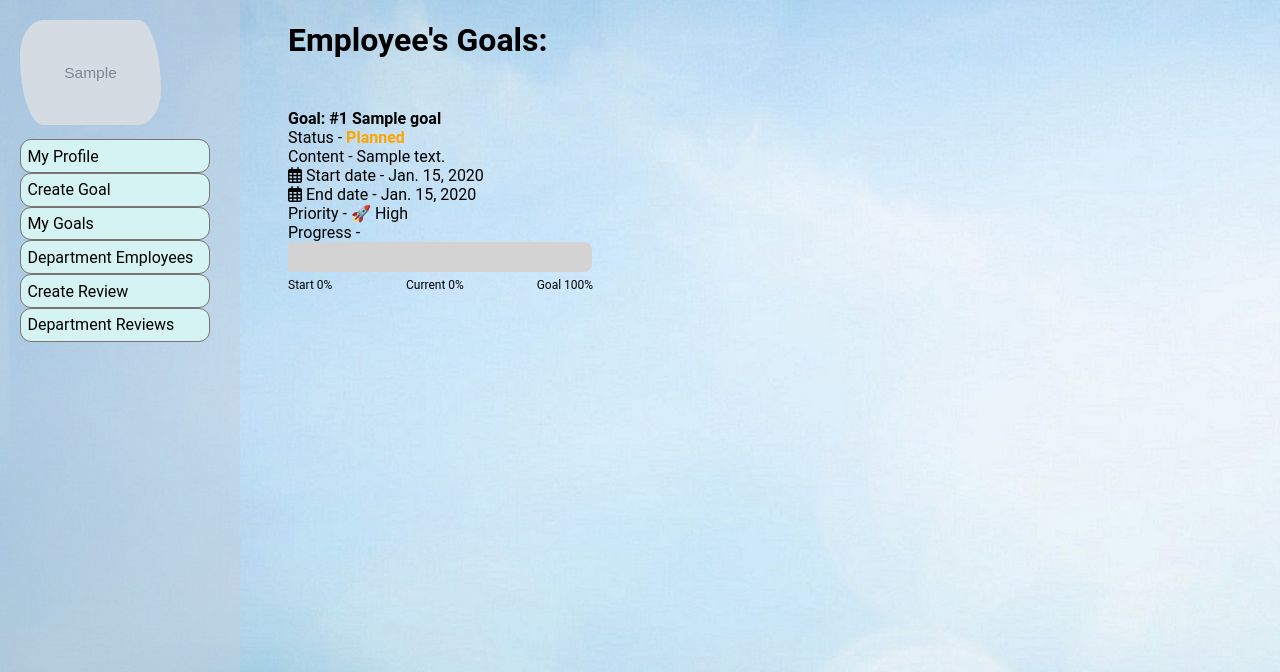
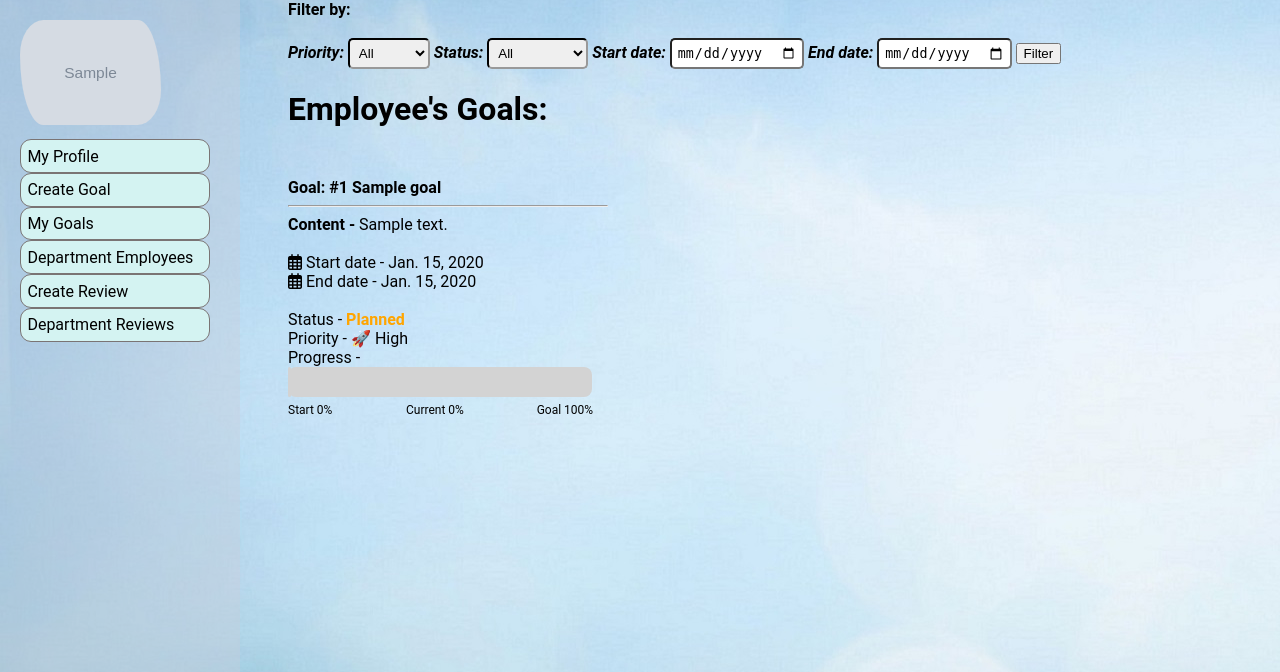
Before and after one commit to JurateKru/employee_recognition_platform, a Django app: page /employees/employee/1/goals/ in a window 1280 px wide. Shown: the part 73-745 px from the top of the page. Run offline with Django 4.2, Linux system fonts and the light colour scheme; a user stored in the database is signed in; tables that the repository leaves empty hold one stand-in row (values such as "Sample post"); grey boxes marked "Sample" are stand-in pictures; some libraries are stand-ins or nearby versions.

Commit message:
Search bug fixed, goal list stiled

```diff
--- a/employee_recognition_platform/goals_management/models.py
+++ b/employee_recognition_platform/goals_management/models.py
@@ -156,8 +156,11 @@ class Goal(models.Model):
         status = dict(Goal.GOAL_STATUS)[self.status]
         return f'{self.title}, {status}'
 
+    def get_class_name(self):
+        return self.__class__.__name__
+
     def get_absolute_url(self):
-        return reverse("goal_detail", kwargs={"pk": self.pk})
+        return reverse("goal_detail", kwargs={'pk': self.pk})
 
 
 class Review(models.Model):
@@ -224,8 +227,11 @@ class Review(models.Model):
     def __str__(self):
         return f'{self.employee}, {self.total_review}'
 
+    def get_class_name(self):
+        return self.__class__.__name__
+
     def get_absolute_url(self):
-        return reverse("review_detail", kwargs={"pk": self.pk})
+        return reverse("review_detail", kwargs={'pk': self.pk})
 
 
 class GoalJournal(models.Model):
--- a/employee_recognition_platform/goals_management/static/css/style.css
+++ b/employee_recognition_platform/goals_management/static/css/style.css
@@ -394,7 +394,7 @@ td + td {
   background-color: lightgray;
   position: relative;
   border-radius: 0.5rem;
-  margin-bottom: 40px;
+  margin-bottom: 60px;
   width: 19rem;
 }
 
@@ -461,6 +461,9 @@ td + td {
   width: 20rem;
   border: 1px solid black;
   margin-right: 15px;
+}
+.content-width{
+  width: 20rem;
 }
 
 .journal-section form{
--- a/employee_recognition_platform/goals_management/templates/goals_management/employee_goals_list.html
+++ b/employee_recognition_platform/goals_management/templates/goals_management/employee_goals_list.html
@@ -3,12 +3,43 @@
 {% block stylesheet %}<link rel='stylesheet' href="{% static 'css/style.css' %}">{% endblock stylesheet %}
 {% block title %}Employee's Goals{% endblock title %}
 {% block content %}
+<div class="filter">
+    <form method="GET">
+        <label for="priority"><b>Filter by: <br><br><i>Priority:</i></b></label>
+        <select name="priority" id="priority">
+            <option value="all" {% if request.GET.priority == 'all' %}selected{% endif %}>All</option>
+            <option value="0" {% if request.GET.priority == '0' %}selected{% endif %}>High</option>
+            <option value="1" {% if request.GET.priority == '1' %}selected{% endif %}>Medium</option>
+            <option value="2" {% if request.GET.priority == '2' %}selected{% endif %}>Low</option>
+        </select>
+        <label for="status"><b><i>Status:</b></i></label>
+        <select name="status" id="status">
+            <option value="all" {% if request.GET.status == 'all' %}selected{% endif %}>All</option>
+            <option value="0" {% if request.GET.status == '0' %}selected{% endif %}>Planned</option>
+            <option value="1" {% if request.GET.status == '1' %}selected{% endif %}>In progress</option>
+            <option value="2" {% if request.GET.status == '2' %}selected{% endif %}>Complete</option>
+            <option value="3" {% if request.GET.status == '3' %}selected{% endif %}>On hold</option>
+            <option value="4" {% if request.GET.status == '4' %}selected{% endif %}>Cancelled</option>
+        </select>
+        <label for="start_date"><b><i>Start date:</b></i></label>
+        <input type="date" name="start_date" id="start_date" value="{% if request.GET.start_date %}{{ request.GET.start_date }}{% endif %}">
+        <label for="end_date"><b><i>End date:</b></i></label>
+        <input type="date" name="end_date" id="end_date" value="{% if request.GET.end_date %}{{ request.GET.end_date }}{% endif %}">
+        <button type="submit">Filter</button>
+    </form>
+</div>
 <div class= "requests">
+
     <h1>Employee's Goals:</h1>
     {% if goals %}
     <ul>
         {% for goal in goals %}
             <li><b>Goal: #{{ goal.id }} {{ goal.title}}</b>
+                <div class= "content-width">
+                <hr><b> Content -</b> {{ goal.description }}<br>
+                </div>
+                <br> <i class="far fa-calendar-alt"></i> Start date -  {{ goal.start_date }}
+                <br> <i class="far fa-calendar-alt"></i> End date -  {{ goal.end_date }}<br>
                 <br> Status -
                 {% if goal.status == 0 %}
                     <span style="color: orange;"><strong> Planned</strong></span>
@@ -22,9 +53,8 @@
                     <span style="color: red;"><strong> Cancelled</strong></span>
                 {% else %}
                 {% endif %}
-                    <br> Content - {{ goal.description }}
-                    <br> <i class="far fa-calendar-alt"></i> Start date -  {{ goal.start_date }}
-                    <br> <i class="far fa-calendar-alt"></i> End date -  {{ goal.end_date }}
+
+
                     <br> Priority -  {{ goal.get_priority_display }}
                     <br> Progress -
                     <div class="progress-bar">
--- a/employee_recognition_platform/goals_management/templates/goals_management/review_list.html
+++ b/employee_recognition_platform/goals_management/templates/goals_management/review_list.html
@@ -8,7 +8,7 @@
     {% if review_list %}
     <ul>
         {% for review in review_list %}
-            <li><a href="{% url 'review_detail' review.pk %}">Review: #{{ review.employee }}, {{review.get_total_review_display}}</a></li>
+            <li><a href="{% url 'review_detail' review.pk %}"><b>Review: #{{ review.id }}</a><br></b>Year: {{ review.created_date|date:'Y' }}<br>Total score: {{ review.get_total_review_display }}</li>
         {% endfor %}
     </ul>
     {% else %}
--- a/employee_recognition_platform/goals_management/views.py
+++ b/employee_recognition_platform/goals_management/views.py
@@ -18,14 +18,14 @@ def index(request):
     return render(request, 'goals_management/index.html')
 
 def search_view(request):
-    query = request.GET.get('q')
+    query = request.GET.get('query')
     if query:
-        results = Goal.objects.filter(Q(title__icontains=query) |
-                                      Q(status__icontains=query))
+        goal_results = Goal.objects.filter(Q(title__icontains=query) | Q(description__icontains=query))
+        review_results = Review.objects.filter(Q(goals_achievment__icontains=query) | Q(teamwork__icontains=query) | Q(innovation__icontains=query) | Q(work_ethics__icontains=query))
+        results = list(goal_results) + list(review_results)
     else:
-        results = Goal.objects.none()
-    return render(request, 'search_results.html', {'results': results, 'query': query})
-
+        results = []
+    return render(request, 'goals_management/search_results.html', {'results': results, 'query': query})
 
 def smart(request):
     grid_data = [
@@ -142,7 +142,19 @@ class DepartmentGoalsListView(LoginRequiredMixin, generic.ListView):
     def get_queryset(self):
         manager = get_object_or_404(Manager, user=self.request.user)
         employee = manager.employees.get(id=self.kwargs['pk'])
+        priority = self.request.GET.get('priority')
+        status = self.request.GET.get('status')
+        start_date = self.request.GET.get('start_date')
+        end_date = self.request.GET.get('end_date')
         queryset = Goal.objects.filter(owner__employee=employee)
+        if priority is not None and priority != 'all':
+            queryset = queryset.filter(priority=priority)
+        if status is not None and status != 'all':
+            queryset = queryset.filter(status=status)
+        if start_date and end_date:
+            queryset = queryset.filter(
+                Q(start_date__gte=start_date) & Q(end_date__lte=end_date)
+            )
         return queryset
 
     def test_func(self) -> bool | None:
```
Also changed, not shown: employee_recognition_platform/goals_management/templates/goals_management/search_results.html (+9 -13 lines).
